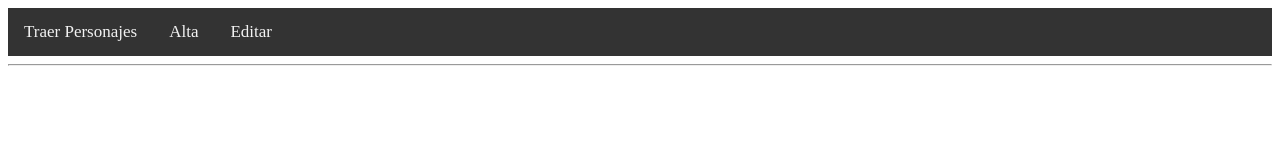
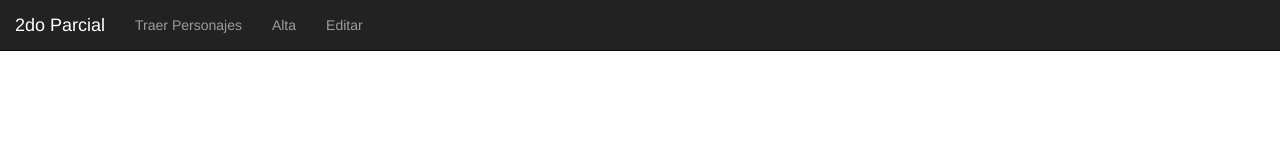
Before and after one commit to patoattie/Parcial2LIII, a website: page index.html in a window 1280 px wide. Drawn offline with nearby package versions, Linux system fonts and the light colour scheme.

Commit message:
Continuacion 2do Parcial

```diff
--- a/index.html
+++ b/index.html
@@ -4,10 +4,20 @@
     <meta charset="UTF-8">
     <meta name="viewport" content="width=device-width, initial-scale=1.0">
     <meta http-equiv="X-UA-Compatible" content="ie=edge">
+
+    <!-- Latest compiled and minified CSS -->
+    <link rel="stylesheet" href="https://maxcdn.bootstrapcdn.com/bootstrap/3.4.0/css/bootstrap.min.css">
+
+    <!-- jQuery library -->
     <script src="https://ajax.googleapis.com/ajax/libs/jquery/3.4.1/jquery.min.js"></script>
+
+    <!-- Latest compiled JavaScript -->
+    <script src="https://maxcdn.bootstrapcdn.com/bootstrap/3.4.0/js/bootstrap.min.js"></script>
+
+    <!-- <link rel="stylesheet" href="css/estilos.css"> -->
     <script src="dist/appfull.js"></script>
-    <link rel="stylesheet" href="css/estilos.css">
-    <title>Document</title>
+
+    <title>2do Parcial</title>
 </head>
 <body>
 
@@ -17,15 +27,27 @@
         <input type="button" value="Editar" id="btnEditarPersona" disabled="">
     </div> -->
 
-    <nav class="topnav">
+    <!-- <nav class="navbar navbar-fixed">
         <a href="#traer" id="btnGetPersonajes" style="pointer-events: auto">Traer Personajes</a>
         <a href="#alta" id="btnAltaPersonaje" style="pointer-events: none">Alta</a>
         <a href="#editar" id="btnEditarPersonaje" style="pointer-events: none">Editar</a>
+    </nav> -->
+    <nav class="navbar navbar-inverse navbar-fixed-top">
+        <div class="container-fluid">
+          <div class="navbar-header">
+            <a class="navbar-brand" href="#">2do Parcial</a>
+          </div>
+          <ul class="nav navbar-nav">
+            <li><a href="#traer" id="btnGetPersonajes" style="pointer-events: auto">Traer Personajes</a></li>
+            <li><a href="#alta" id="btnAltaPersonaje" style="pointer-events: none">Alta</a></li>
+            <li><a href="#editar" id="btnEditarPersonaje" style="pointer-events: none">Editar</a></li>
+          </ul>
+        </div>
     </nav>
 
     <hr>
 
-    <div id="info"></div>
+    <div id="info" class="container-fluid" style="margin-top:50px"></div>
 
 </body>
 </html>
--- a/src/App.ts
+++ b/src/App.ts
@@ -41,7 +41,7 @@ class App
             $(".active").removeAttr("class");
         }
 
-        elemento.attr("class", "active");
+        elemento.parent().attr("class", "active");
     }
 
     public static cargarArrayPersonajes():Personaje[]
```
Also changed, not shown: dist/App.js, dist/appfull.js.
